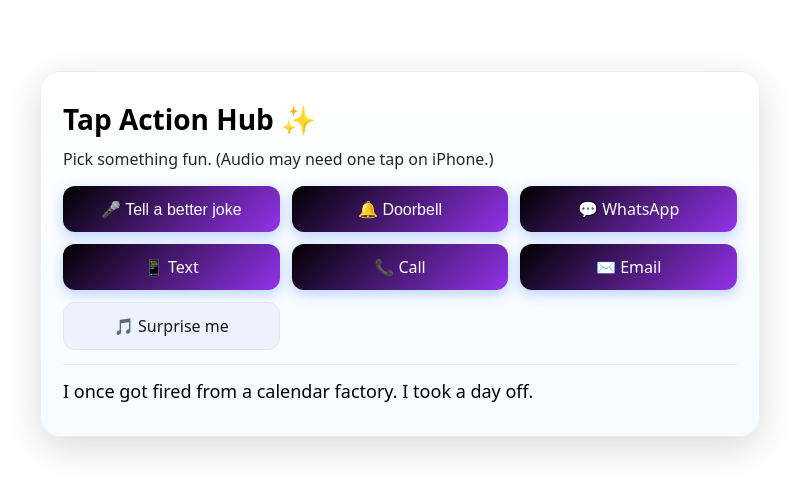
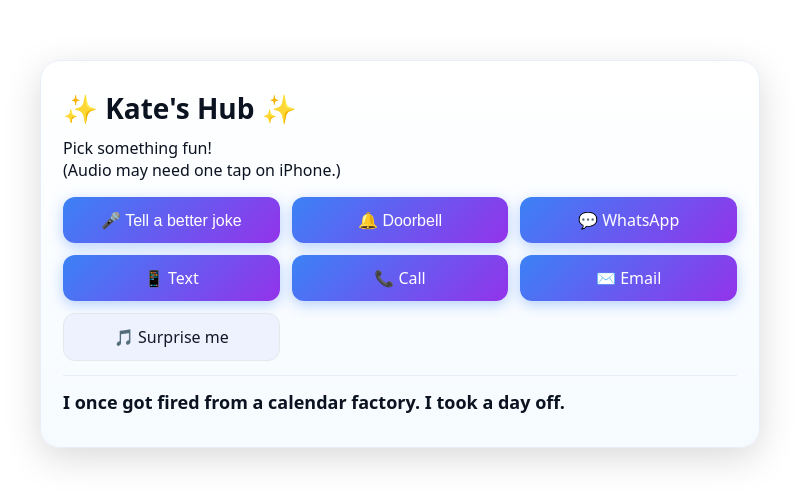
Before and after one commit to katswee/fun, a plain HTML site: page index.html in a window 1280 px wide. Shown: the part 146-650 px from the top of the page, without its empty margins (240-1039 px from the left). Drawn offline with Linux system fonts and the light colour scheme.

Commit message:
Update index.html

```diff
--- a/index.html
+++ b/index.html
@@ -3,11 +3,12 @@
 <head>
 <meta charset="utf-8">
 <meta name="viewport" content="width=device-width,initial-scale=1">
-<title>Tap Action Hub</title>
+<title>Kate's Hub</title>
 <meta name="color-scheme" content="light dark">
 <style>
-  :root{--c1:#000000;--c2:#9333ea;--ink:#000000;--bg:#ffffff}
-  @media (prefers-color-scheme: dark){:root{--bg:#0b1220;--ink:#e5edff}}
+ :root{--c1:#3b82f6;--c2:#9333ea;--ink:#0b1220;--bg:#ffffff}        /* darker ink */
+@media (prefers-color-scheme: dark){:root{--bg:#0b1220;--ink:#ffffff}} /* pure white in dark */
+
   *{box-sizing:border-box}
   html,body{height:100%;margin:0}
   body{display:grid;place-items:center;background:var(--bg);color:var(--ink);
@@ -17,7 +18,7 @@
         background:linear-gradient(180deg,#ffffff,#f6fbff);
         box-shadow:0 10px 36px rgba(0,0,0,.15);border:1px solid #e8eef7}
   h1{margin:0 0 10px;font-size:28px}
-  p{margin:6px 0 16px;opacity:.85}
+  p{margin:6px 0 16px}
   .grid{display:grid;grid-template-columns:repeat(auto-fit,minmax(180px,1fr));gap:12px}
   .btn{display:inline-block;text-align:center;width:100%;
        font-size:16px;padding:12px 14px;border-radius:12px;border:0;
@@ -26,15 +27,15 @@
   .btn:active{transform:translateY(1px)}
   .low{background:#eef2ff;color:#111827;box-shadow:none;border:1px solid #e5e7eb}
   .row{display:flex;gap:12px;flex-wrap:wrap;justify-content:center}
-  .joke{font-size:18px;margin:8px 0 0 0;min-height:1.6em}
+  .joke{font-size:18px;margin:8px 0 0 0;min-height:1.6em;color:var(--ink);font-weight:600}
   .tiny{font-size:12px;opacity:.7;margin-top:12px}
   .divider{height:1px;background:#e8eef7;margin:14px 0}
 </style>
 </head>
 <body>
 <div class="card">
-  <h1>Tap Action Hub ✨</h1>
-  <p>Pick something fun. (Audio may need one tap on iPhone.)</p>
+  <h1>✨ Kate's Hub ✨</h1>
+  <p>Pick something fun!<br> (Audio may need one tap on iPhone.)</p>
 
   <div class="grid" style="margin-top:10px">
     <button class="btn" id="tellJoke">🎤 Tell a better joke</button>
```
